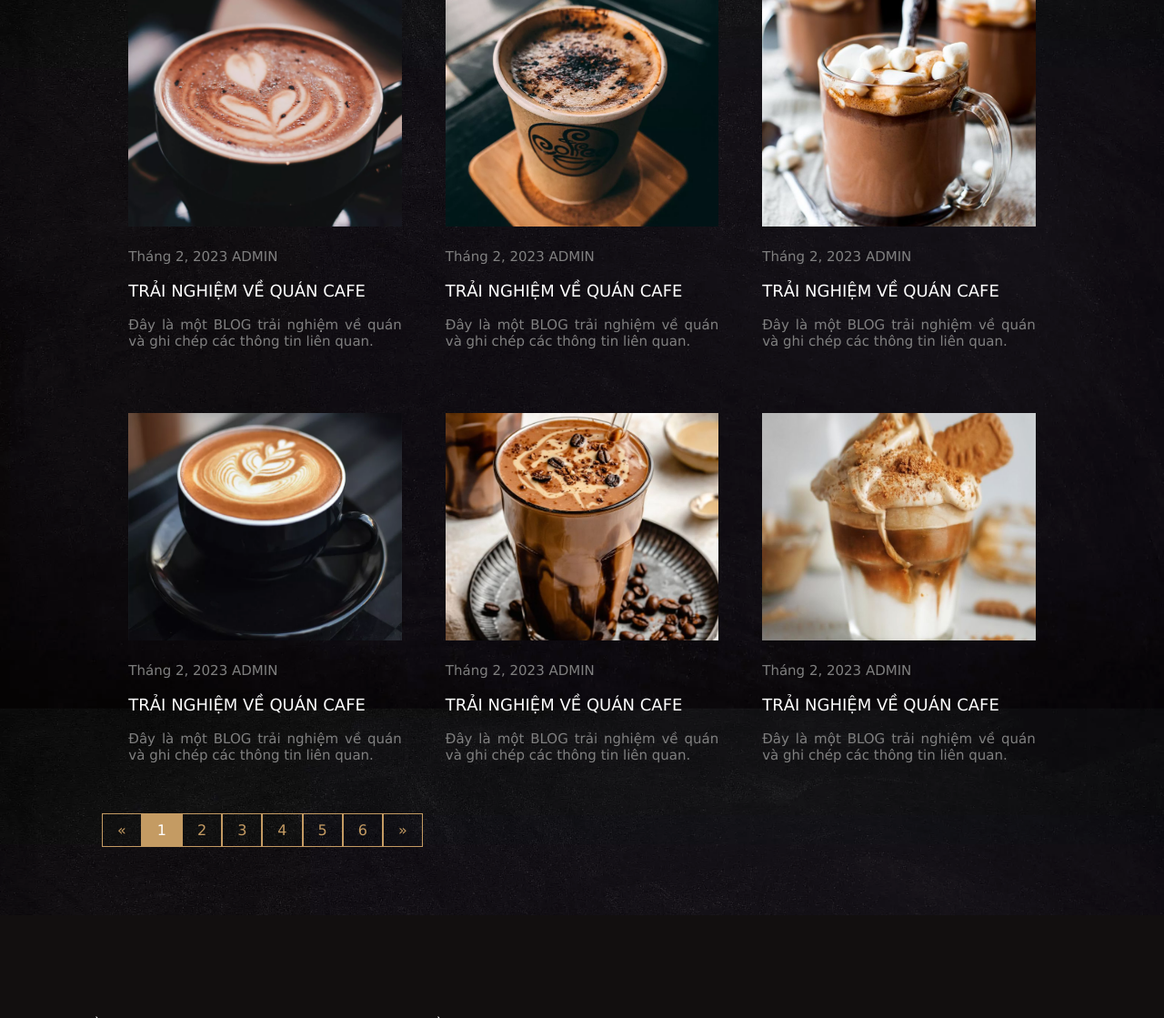
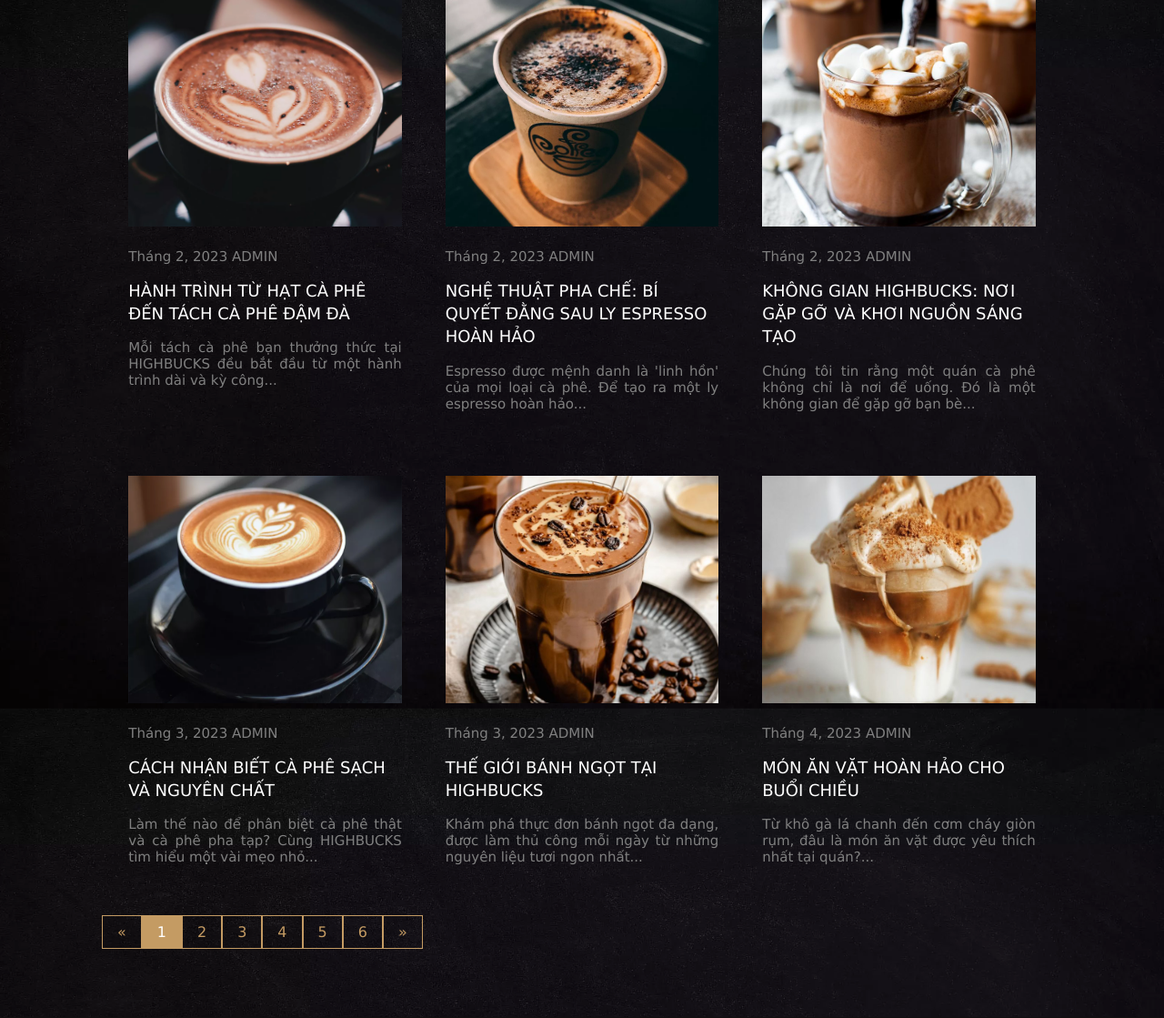
Before and after one commit to GGreenCatt/CoffeePHP, a PHP site: page /Page/blog.php in a window 1280 px wide. Shown: the part 928-2047 px from the top of the page at 91% size. Run offline with PHP 8.4, Linux system fonts and the light colour scheme.

Commit message:
add blog info

```diff
--- a/Css/blog.css
+++ b/Css/blog.css
@@ -424,3 +424,20 @@
     background: #125688;
     color: white;
   }
+
+/* Blog Link Styles */
+.blog-link {
+  text-decoration: none; /* Remove underline */
+  color: inherit; /* Inherit color from parent, which is #ccc or white */
+  display: block; /* Make the entire card clickable */
+  transition: all 0.3s ease; /* Smooth transition for hover effects */
+}
+
+.blog-link:hover {
+  transform: translateY(-5px); /* Slight lift effect on hover */
+  box-shadow: 0 10px 20px rgba(0, 0, 0, 0.2); /* Add shadow on hover */
+}
+
+.blog-link:hover .text h3 {
+  color: #c49b63; /* Change title color on hover */
+}
--- a/Page/blog.php
+++ b/Page/blog.php
@@ -38,71 +38,83 @@
   <div class="blog">
     <div class="blogbox">
       <div class="col">
+        <a href="blog_detail.php?id=1" class="blog-link">
           <div class="imgbox">
             <div class="img" style="background-image: url(../Pic/1.jpg);"></div>
           </div>
           <div class="text">
             <p>Tháng 2, 2023 ADMIN</p>
-          <h3>Trải nghiệm về quán cafe</h3>
-          <p>Đây là một BLOG trải nghiệm về quán và ghi chép các thông tin liên quan.</p>
+            <h3>Hành Trình Từ Hạt Cà Phê Đến Tách Cà Phê Đậm Đà</h3>
+            <p>Mỗi tách cà phê bạn thưởng thức tại HIGHBUCKS đều bắt đầu từ một hành trình dài và kỳ công...</p>
           </div>
+        </a>
       </div>
 
       <div class="col">
+        <a href="blog_detail.php?id=2" class="blog-link">
           <div class="imgbox">
             <div class="img" style="background-image: url(../Pic/2.jpg);"></div>
           </div>
           <div class="text">
             <p>Tháng 2, 2023 ADMIN</p>
-          <h3>Trải nghiệm về quán cafe </h3>
-          <p>Đây là một BLOG trải nghiệm về quán và ghi chép các thông tin liên quan.</p>
+            <h3>Nghệ Thuật Pha Chế: Bí Quyết Đằng Sau Ly Espresso Hoàn Hảo</h3>
+            <p>Espresso được mệnh danh là 'linh hồn' của mọi loại cà phê. Để tạo ra một ly espresso hoàn hảo...</p>
           </div>
+        </a>
       </div>
 
       <div class="col">
+        <a href="blog_detail.php?id=3" class="blog-link">
           <div class="imgbox">
             <div class="img" style="background-image: url(../Pic/3.jpg);"></div>
           </div>
           <div class="text">
             <p>Tháng 2, 2023 ADMIN</p>
-          <h3>Trải nghiệm về quán cafe</h3>
-          <p>Đây là một BLOG trải nghiệm về quán và ghi chép các thông tin liên quan.</p>
+            <h3>Không Gian HIGHBUCKS: Nơi Gặp Gỡ Và Khơi Nguồn Sáng Tạo</h3>
+            <p>Chúng tôi tin rằng một quán cà phê không chỉ là nơi để uống. Đó là một không gian để gặp gỡ bạn bè...</p>
           </div>
+        </a>
       </div>
     </div>
 
     <div class="blogbox">
       <div class="col">
+        <a href="blog_detail.php?id=4" class="blog-link">
           <div class="imgbox">
             <div class="img" style="background-image: url(../Pic/4.jpg);"></div>
           </div>
           <div class="text">
-          <p>Tháng 2, 2023 ADMIN</p>
-          <h3>Trải nghiệm về quán cafe</h3>
-          <p>Đây là một BLOG trải nghiệm về quán và ghi chép các thông tin liên quan.</p>
+            <p>Tháng 3, 2023 ADMIN</p>
+            <h3>Cách Nhận Biết Cà Phê Sạch Và Nguyên Chất</h3>
+            <p>Làm thế nào để phân biệt cà phê thật và cà phê pha tạp? Cùng HIGHBUCKS tìm hiểu một vài mẹo nhỏ...</p>
           </div>
+        </a>
       </div>
 
       <div class="col">
+        <a href="blog_detail.php?id=5" class="blog-link">
           <div class="imgbox">
             <div class="img" style="background-image: url(../Pic/5.jpg);"></div>
           </div>
           <div class="text">
-          <p>Tháng 2, 2023 ADMIN</p>
-          <h3>Trải nghiệm về quán cafe</h3>
-          <p>Đây là một BLOG trải nghiệm về quán và ghi chép các thông tin liên quan.</p>
+            <p>Tháng 3, 2023 ADMIN</p>
+            <h3>Thế Giới Bánh Ngọt Tại HIGHBUCKS</h3>
+            <p>Khám phá thực đơn bánh ngọt đa dạng, được làm thủ công mỗi ngày từ những nguyên liệu tươi ngon nhất...</p>
           </div>
+        </a>
       </div>
 
       <div class="col">
+        <a href="blog_detail.php?id=6" class="blog-link">
           <div class="imgbox">
             <div class="img" style="background-image: url(../Pic/6.jpg);"></div>
           </div>
           <div class="text">
-          <p>Tháng 2, 2023 ADMIN</p>
-          <h3>Trải nghiệm về quán cafe</h3>
-          <p>Đây là một BLOG trải nghiệm về quán và ghi chép các thông tin liên quan.</p>
+            <p>Tháng 4, 2023 ADMIN</p>
+            <h3>Món Ăn Vặt Hoàn Hảo Cho Buổi Chiều</h3>
+            <p>Từ khô gà lá chanh đến cơm cháy giòn rụm, đâu là món ăn vặt được yêu thích nhất tại quán?...</p>
           </div>
+        </a>
       </div>
     </div>
 
```
Also changed, not shown: Page/blog_detail.php (added, +135 -0 lines). Lines whose indentation alone changed are shown as unchanged.
